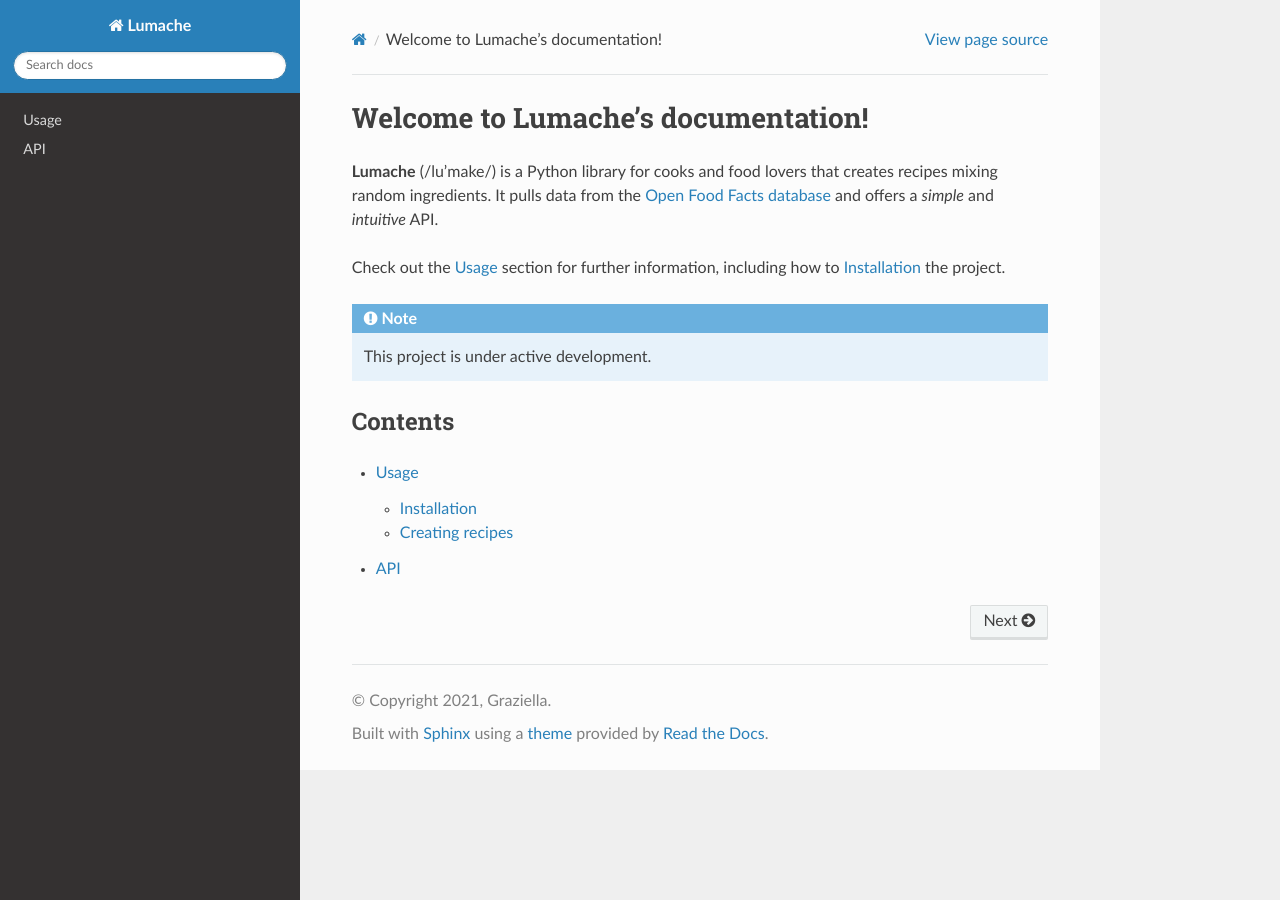
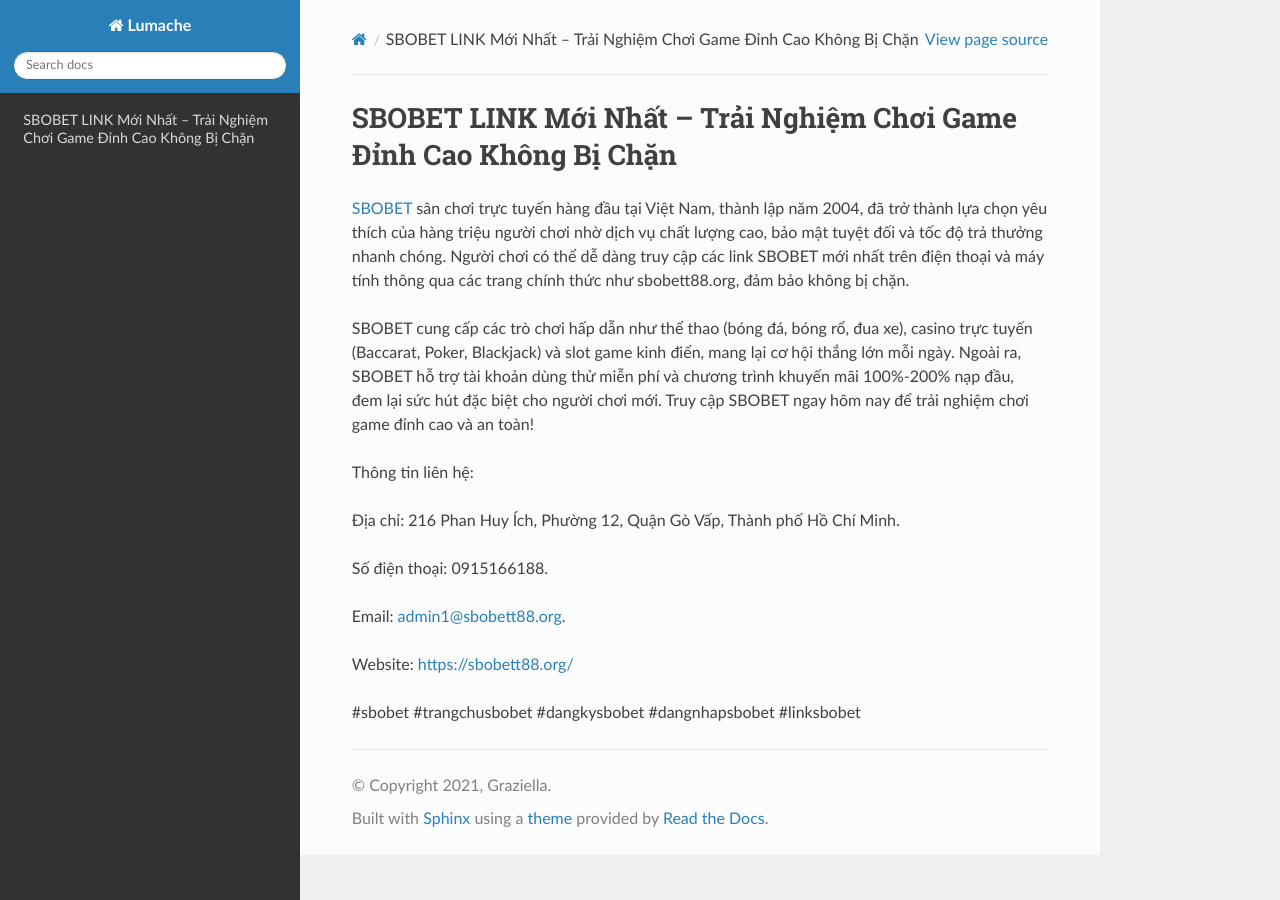
Before and after one commit to parkisngan19/sbobett88org, a Sphinx documentation site: the page built from docs/source/index.rst, in a window 1280 px wide. Built offline with Sphinx 7.4.7 and the Read the Docs theme 3.1.0, drawn with Linux system fonts in a browser that asks for light colours.

Commit message:
Update index.rst

```diff
--- a/docs/source/index.rst
+++ b/docs/source/index.rst
@@ -1,22 +1,18 @@
-Welcome to Lumache's documentation!
+SBOBET LINK Mới Nhất – Trải Nghiệm Chơi Game Đỉnh Cao Không Bị Chặn
 ===================================
 
-**Lumache** (/lu'make/) is a Python library for cooks and food lovers
-that creates recipes mixing random ingredients.
-It pulls data from the `Open Food Facts database <https://world.openfoodfacts.org/>`_
-and offers a *simple* and *intuitive* API.
+`SBOBET <https://sbobett88.org/>`_ sân chơi trực tuyến hàng đầu tại Việt Nam, thành lập năm 2004, đã trở thành lựa chọn yêu thích của hàng triệu người chơi nhờ dịch vụ chất lượng cao, bảo mật tuyệt đối và tốc độ trả thưởng nhanh chóng. Người chơi có thể dễ dàng truy cập các link SBOBET mới nhất trên điện thoại và máy tính thông qua các trang chính thức như sbobett88.org, đảm bảo không bị chặn.
 
-Check out the :doc:`usage` section for further information, including
-how to :ref:`installation` the project.
+SBOBET cung cấp các trò chơi hấp dẫn như thể thao (bóng đá, bóng rổ, đua xe), casino trực tuyến (Baccarat, Poker, Blackjack) và slot game kinh điển, mang lại cơ hội thắng lớn mỗi ngày. Ngoài ra, SBOBET hỗ trợ tài khoản dùng thử miễn phí và chương trình khuyến mãi 100%-200% nạp đầu, đem lại sức hút đặc biệt cho người chơi mới. Truy cập SBOBET ngay hôm nay để trải nghiệm chơi game đỉnh cao và an toàn!
 
-.. note::
+Thông tin liên hệ:
 
-   This project is under active development.
+Địa chỉ: 216 Phan Huy Ích, Phường 12, Quận Gò Vấp, Thành phố Hồ Chí Minh.
 
-Contents
---------
+Số điện thoại: 0915166188.
 
-.. toctree::
+Email: admin1@sbobett88.org.
 
-   usage
-   api
+Website: https://sbobett88.org/
+
+#sbobet #trangchusbobet #dangkysbobet #dangnhapsbobet #linksbobet
```
